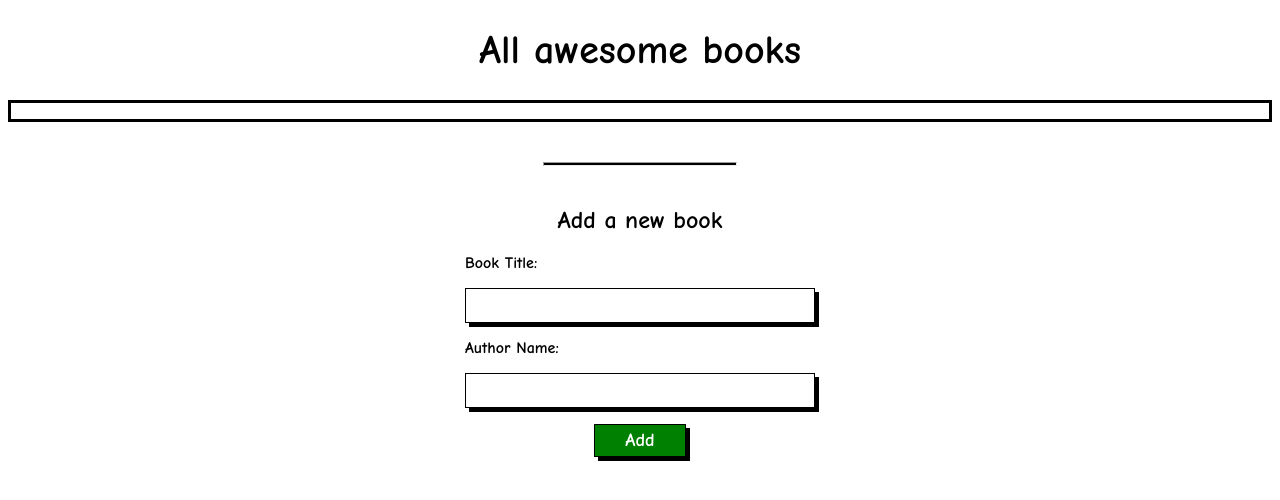
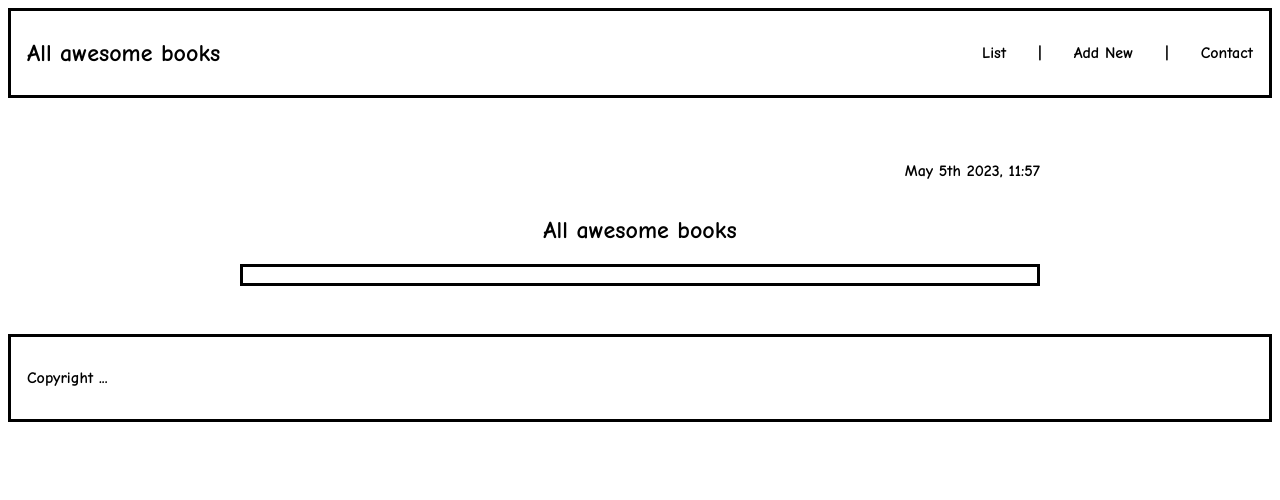
Before and after one commit to Rysth/Awesome-Books, a website: page index.html in a window 1280 px wide. Drawn offline with Linux system fonts and the light colour scheme.

Commit message:
Update index.js to add the navigation/contennt functionality.

```diff
--- a/index.html
+++ b/index.html
@@ -14,21 +14,38 @@
     />
   </head>
   <body>
+    <!-- Navigation Bar -->
+    <div class="container">
+      <nav class="nav-bar border-dark">
+        <h1 class="text-center">All awesome books</h1>
+        <ul class="menu">
+          <li><a href="#" class="menu-item" id="list">List</a></li>
+          <li>|</li>
+          <li><a href="#" class="menu-item" id="add">Add New</a></li>
+          <li>|</li>
+          <li><a href="#" class="menu-item" id="contact">Contact</a></li>
+        </ul>
+      </nav>
+    </div>
+
+    <!-- Content -->
     <main>
-      <header>
-        <div class="container">
-          <h1 class="h1 text-center">All awesome books</h1>
-        </div>
-      </header>
-
-      <div id="list" class="list">
-        <div class="container border-dark">
-          <ul id="bookList"></ul>
+      <div id="list" class="content list padding-3">
+        <div class="container container-sm">
+          <div class="date">
+            <p class="today-date">May 5th 2023, 11:57</p>
+          </div>
+          <h2 class="h3 text-center">All awesome books</h2>
+          <div class="container border-dark">
+            <ul id="bookList"></ul>
+          </div>
         </div>
       </div>
-      <hr class="line" />
-      <div id="add_new">
-        <div class="container">
+      <div id="add" class="content hide padding-3">
+        <div class="container container-sm">
+          <div class="date">
+            <p class="today-date">May 5th 2023, 11:57</p>
+          </div>
           <h2 class="text-center">Add a new book</h2>
           <form class="form">
             <label for="bookTitle">Book Title:</label>
@@ -53,7 +70,31 @@
           </form>
         </div>
       </div>
+      <div id="contact" class="content hide padding-3">
+        <div class="container container-sm">
+          <div class="date">
+            <p class="today-date">May 5th 2023, 11:57</p>
+          </div>
+          <h2 class="text-center">Contact Information</h2>
+          <div class="text">
+            <p>Do you have any questions or just want to say "hello"?</p>
+            <p>You can reach out to us!</p>
+          </div>
+          <ul>
+            <li>Our E-mail fakeEmail@false.com</li>
+            <li>Our fake phone number 04052023</li>
+            <li>Our address street false 123</li>
+          </ul>
+        </div>
+      </div>
       <script src="./js/index.js"></script>
     </main>
+
+    <!-- Footer -->
+    <footer class="footer">
+      <div class="footer-content container border-dark">
+        <p>Copyright ...</p>
+      </div>
+    </footer>
   </body>
 </html>
--- a/js/index.js
+++ b/js/index.js
@@ -17,7 +17,7 @@ class Abooks {
           "${book.title.toUpperCase()}" by ${book.author}
           <button class="btn btn-remove box-shadow" data-index="${index}">Remove</button>
         </li>
-      `,
+      `
           )
           .join('');
       }
@@ -54,3 +54,16 @@ bookList.addEventListener('click', ({ target }) => {
     abooks.removeBook(index);
   }
 });
+
+/* Navigation Bar Links */
+const menuItems = Array.from(document.querySelectorAll('.menu-item'));
+const contentItems = Array.from(document.querySelectorAll('.content'));
+
+menuItems.forEach((item) => {
+  const itemID = item.id;
+  item.addEventListener('click', () => {
+    contentItems.forEach((content) => {
+      const contentId = content.id;
+    });
+  });
+});
--- a/style.css
+++ b/style.css
@@ -7,9 +7,21 @@ button {
   font-family: inherit;
 }
 
+a {
+  text-decoration: none;
+}
+
 .container {
   max-width: 1500px;
   margin: 0 auto;
+}
+
+.container-sm {
+  max-width: 800px;
+}
+
+.padding-3 {
+  padding: 3em 0;
 }
 
 .border-dark {
@@ -22,6 +34,38 @@ button {
 
 .h1 {
   font: 700 40px 'Comic Neue', cursive;
+}
+
+.hide {
+  display: none;
+}
+
+.date {
+  display: flex;
+  justify-content: flex-end;
+}
+
+/* Navigation Styles */
+
+.nav-bar {
+  display: flex;
+  flex-direction: column;
+  justify-content: space-between;
+  flex-wrap: wrap;
+  align-items: center;
+  padding: 0.5em 1em;
+}
+
+.menu {
+  display: flex;
+  padding: 0;
+  list-style: none;
+  gap: 1em;
+  text-align: center;
+}
+
+.menu-item {
+  color: black;
 }
 
 .line {
@@ -81,3 +125,22 @@ button {
   justify-content: space-between;
   align-items: center;
 }
+
+.footer-content {
+  padding: 1em;
+}
+
+@media (min-width: 768px) {
+  .nav-bar {
+    flex-direction: row;
+  }
+
+  .menu {
+    gap: 2em;
+    text-align: left;
+  }
+
+  .footer {
+    bottom: 0;
+  }
+}
```
